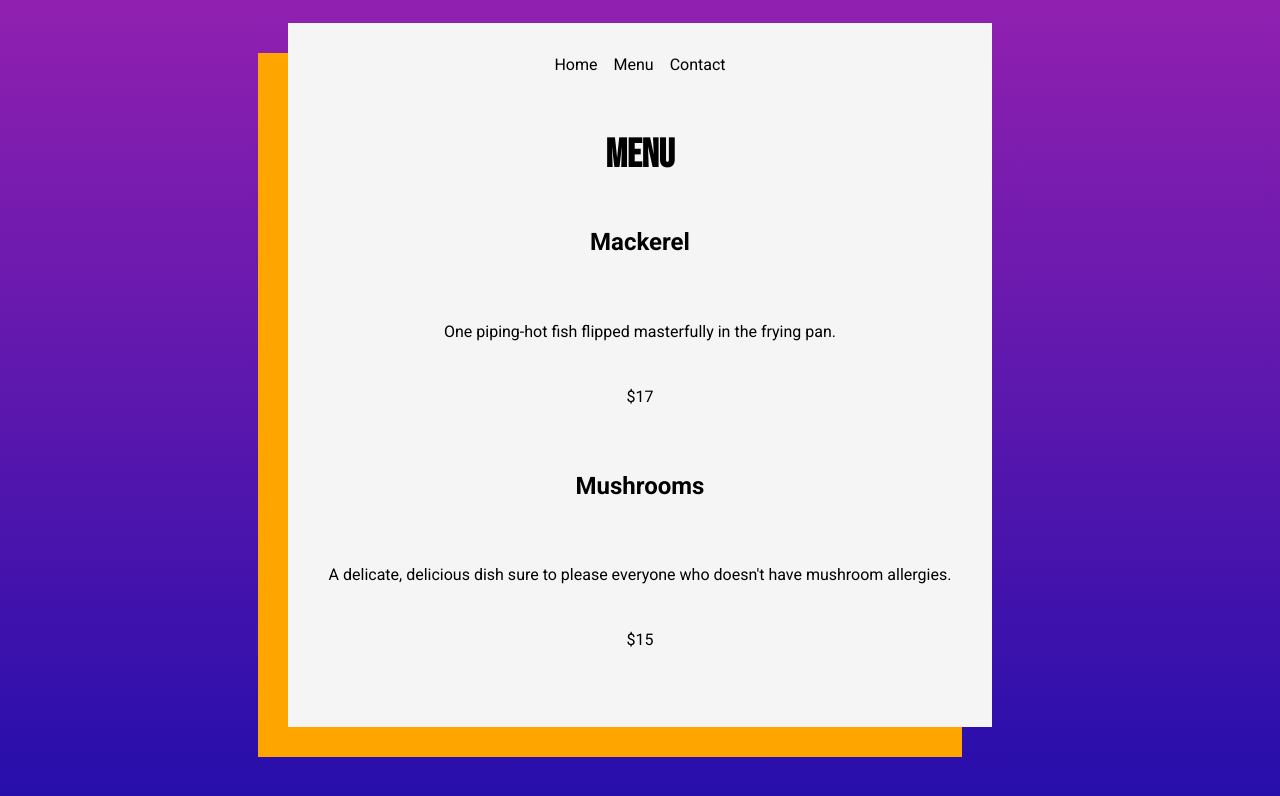
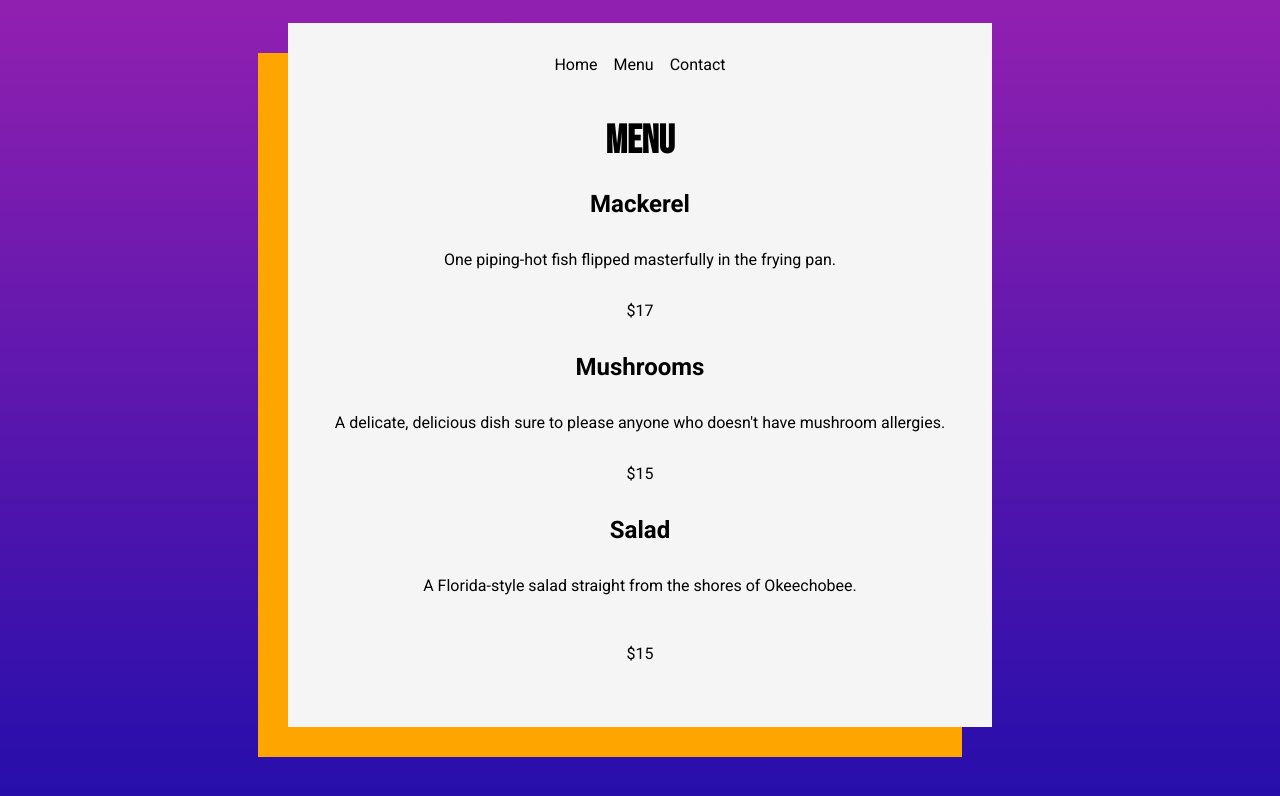
Before and after one commit to hametm/restaurant, a website built with webpack: page dist/index.html in a window 1280 px wide. Both pictures are taken after a click on the link "Menu". Built offline with nearby package versions, Linux system fonts and the light colour scheme; a web font is replaced by a local one.

Commit message:
Add menu item

```diff
--- a/src/contact.js
+++ b/src/contact.js
@@ -15,9 +15,9 @@ const createContactContent = () => {
 
     header.textContent = "Contact";
     victor.textContent = "Victor Baxter";
+    victor.classList.add("fullName");
     phone.textContent = "415-555-2813";
     title.textContent = "Head Chef";
-
     homeLink.textContent = "Home";
     contactLink.textContent = "Contact";
     menuLink.textContent = "Menu";
--- a/src/menu.js
+++ b/src/menu.js
@@ -6,6 +6,7 @@ const createMenuContent = () => {
     const header = document.createElement("h1");
     const mackerel = document.createElement("h2");
     const mushrooms = document.createElement("h2");
+    const salad = document.createElement("h2");
     const linkContainer = document.createElement("div");
     const homeLink = document.createElement("a");
     const contactLink = document.createElement("a");
@@ -14,6 +15,8 @@ const createMenuContent = () => {
     const mackerelPrice = document.createElement("p");
     const mushroomDescription = document.createElement("p");
     const mushroomPrice = document.createElement("p");
+    const saladDescription = document.createElement("p");
+    const saladPrice = document.createElement("p");
 
     homeLink.textContent = "Home";
     contactLink.textContent = "Contact";
@@ -37,10 +40,13 @@ const createMenuContent = () => {
     header.textContent = "Menu";
     mackerel.textContent = "Mackerel";
     mushrooms.textContent = "Mushrooms";
+    salad.textContent = "Salad";
     mackerelDescription.textContent = "One piping-hot fish flipped masterfully in the frying pan."
     mackerelPrice.textContent = "$17";
-    mushroomDescription.textContent = "A delicate, delicious dish sure to please everyone who doesn't have mushroom allergies.";
+    mushroomDescription.textContent = "A delicate, delicious dish sure to please anyone who doesn't have mushroom allergies.";
     mushroomPrice.textContent = "$15";
+    saladDescription.textContent = "A Florida-style salad straight from the shores of Okeechobee."
+    saladPrice.textContent = "$15";
 
     linkContainer.classList.add("linkContainer");
     mackerelDescription.classList.add(".description");
@@ -49,7 +55,8 @@ const createMenuContent = () => {
     mushroomPrice.style.marginTop = "0px";
 
     linkContainer.append(homeLink, menuLink, contactLink);
-    content.append(linkContainer, header, mackerel, mackerelDescription, mackerelPrice, mushrooms, mushroomDescription, mushroomPrice);
+    content.append(linkContainer, header, mackerel, mackerelDescription, mackerelPrice, mushrooms, mushroomDescription,
+        mushroomPrice, salad, saladDescription, saladPrice);
 }
 
 export { createMenuContent };
--- a/src/style.css
+++ b/src/style.css
@@ -28,7 +28,11 @@ a:hover {
 h1 {
     font-family: 'Bebas Neue', cursive;
     font-size: 2.5rem;
-    margin-bottom: 0px;
+    margin-bottom: .5rem;
+}
+
+h2 {
+    margin: 0;
 }
 
 h3 {
@@ -42,6 +46,7 @@ h3 {
 
 .homeImage {
     height: 80%;
+    margin-top: 10px;
     margin-bottom: 40px;
 }
 
@@ -51,6 +56,7 @@ p {
 
 .contactImage {
     height: 85%;
+    margin-top: 10px;
 }
 
 .homeText {
@@ -62,5 +68,9 @@ img {
 }
 
 .description {
-    width: 75%;
+    width: 60%;
 }
+
+.fullName {
+    margin: 1rem auto;
+}
```
Also changed, not shown: dist/main.js.
